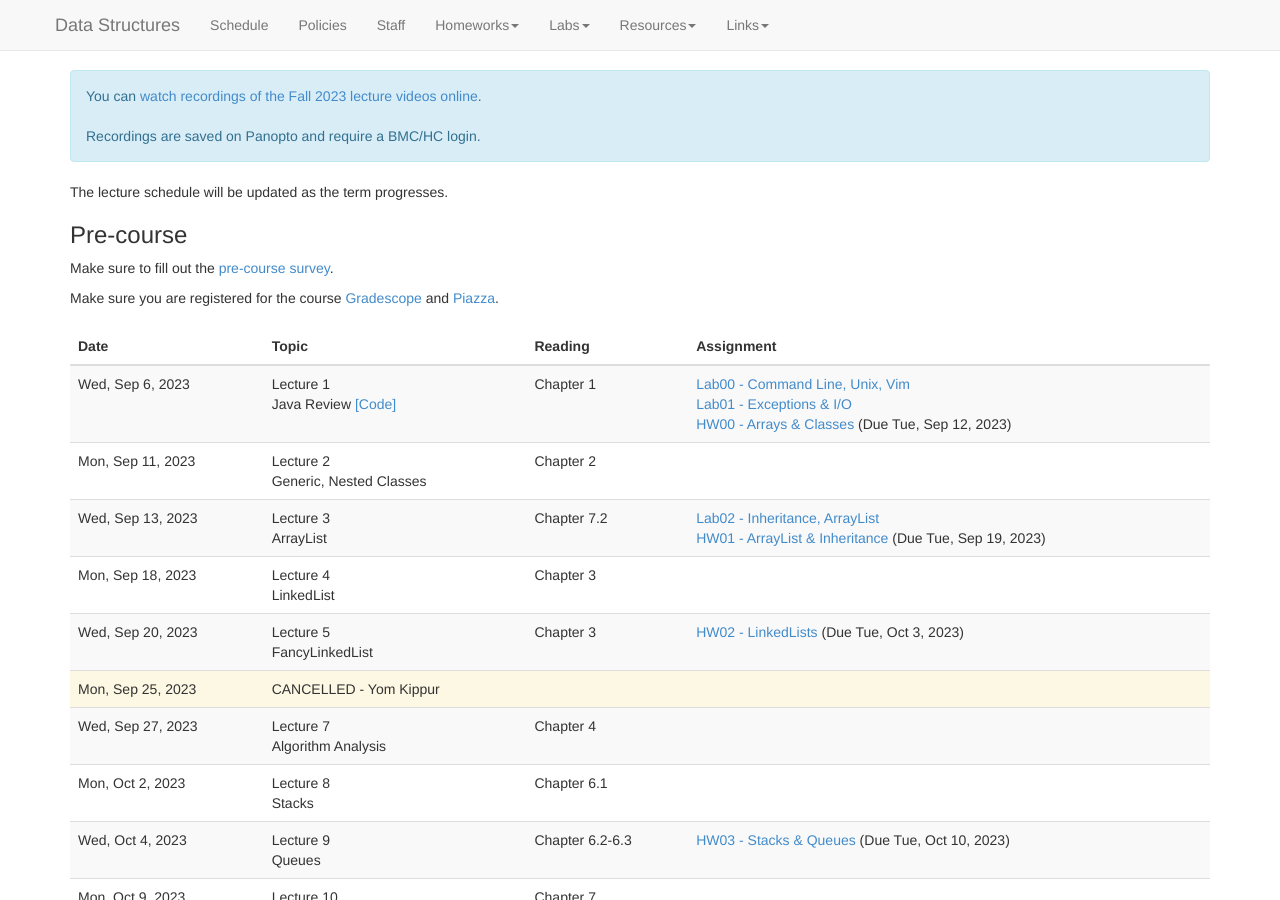
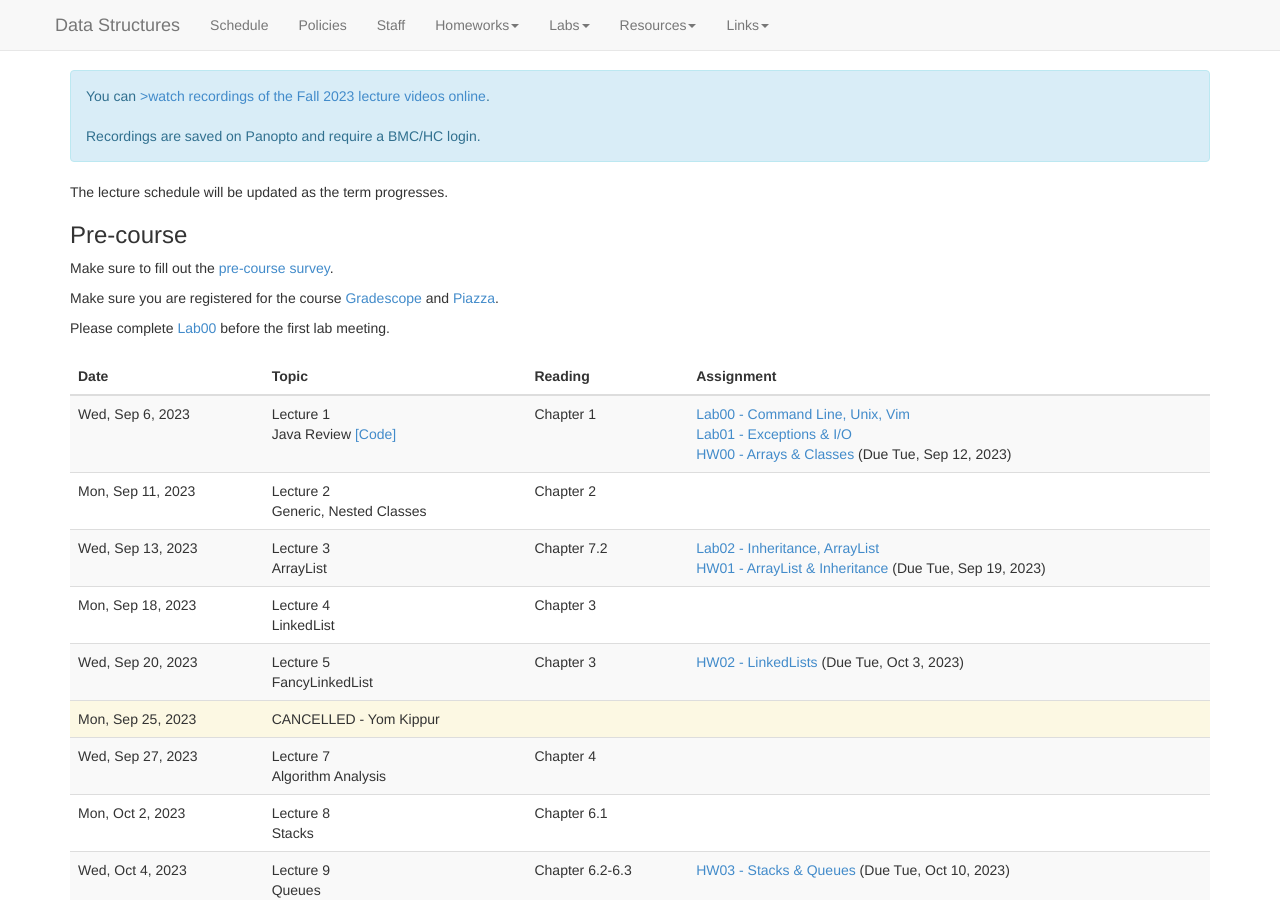
Before and after one commit to kalte0/BMC-CS-151.github.io, a Jekyll site: the page built from schedule.md, in a window 1280 px wide and 900 px high. Built offline with Jekyll 4.4.1, drawn with Linux system fonts in a browser that asks for light colours; nearby versions of some CDN libraries.

Commit message:
tweaks for lab00

```diff
--- a/_data/schedule.yaml
+++ b/_data/schedule.yaml
@@ -12,7 +12,7 @@
       assignments:
         -
           title: "Lab00 - Command Line, Unix, Vim"
-          _url: "labs/Lab00.html"
+          url: "labs/Lab00.html"
         -
           title: "Lab01 -  Exceptions & I/O"
           _url: "labs/Lab00.html"
--- a/_layouts/default.html
+++ b/_layouts/default.html
@@ -69,8 +69,8 @@
             <li id="labs">
 		<a class="dropdown-toggle" data-toggle="dropdown" href="#">Labs<span class="caret"></span></a>
 		<ol class="dropdown-menu">
+		<li><a href="{{ site.url }}{{ site.baseurl }}/labs/Lab00.html">Lab00</a></li>
                 <!---
-		<li><a href="{{ site.url }}{{ site.baseurl }}/labs/Lab00.html">Lab00</a></li>
 		<li><a href="{{ site.url }}{{ site.baseurl }}/labs/Lab01.html">Lab01</a></li>
 		<li><a href="{{ site.url }}{{ site.baseurl }}/labs/Lab02.html">Lab02</a></li>
 		<li><a href="{{ site.url }}{{ site.baseurl }}/labs/Lab03.html">Lab03</a></li>
--- a/schedule.md
+++ b/schedule.md
@@ -11,7 +11,7 @@ active_tab: lectures
 
 
 <div class="alert alert-info">
-You can <a href="https://brynmawr.hosted.panopto.com/Panopto/Pages/Sessions/List.aspx?folderID=7d5ab2e3-94a1-4004-a926-af8d013dc393">watch recordings of the Fall 2023 lecture videos online</a>.
+You can <a href="https://brynmawr.hosted.panopto.com/Panopto/Pages/Sessions/List.aspx?folderID=a8497e12-44f6-49f2-be6c-b0740022f257">>watch recordings of the Fall 2023 lecture videos online</a>.
 <br><br>
 Recordings are saved on Panopto and require a BMC/HC login.
 </div>
@@ -22,7 +22,9 @@ The lecture schedule will be updated as the term progresses.
 
 Make sure to fill out the [pre-course survey](https://forms.gle/hE8uQFMHuX1HtgiE7).
 
-Make sure you are registered for the course [Gradescope](https://www.gradescope.com/) and [Piazza](https://piazza.com/brynmawr/spring2023/cs113).
+Make sure you are registered for the course [Gradescope](https://www.gradescope.com/) and [Piazza](https://piazza.com/class/llz0bx8glf5a6).
+
+Please complete <a href="{{ site.url }}{{ site.baseurl }}/labs/Lab00.html">Lab00</a> before the first lab meeting.
 
 {% for week in site.data.schedule %}
   <h3>
```
